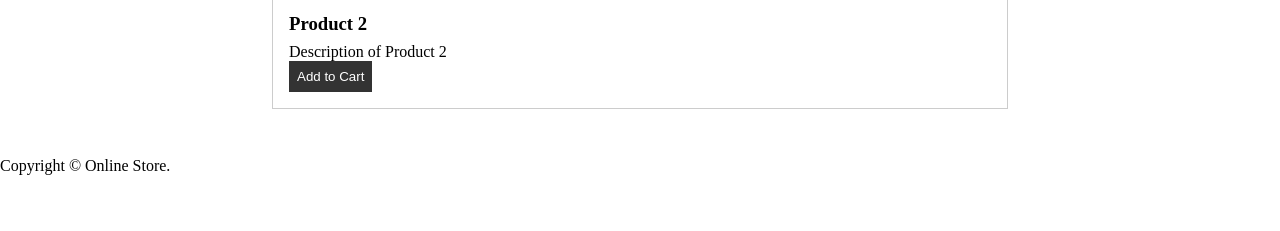
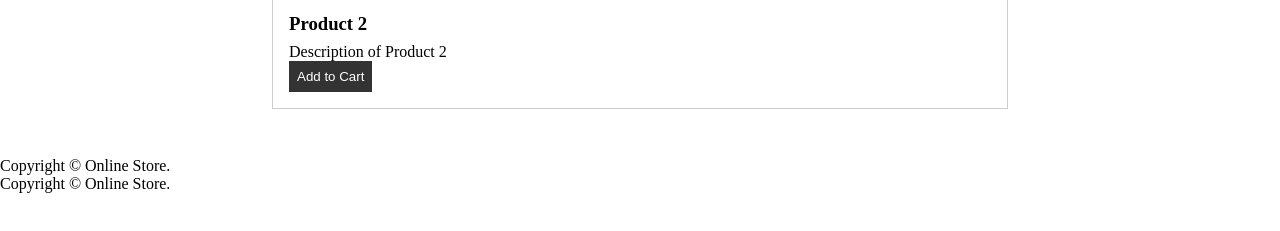
Before and after one commit to voohjohn534/Git-Workshop, a plain HTML site: page js/index.html in a window 1280 px wide. Shown: the part 329-560 px from the top of the page. Drawn offline with Linux system fonts and the light colour scheme.

Commit message:
i chnged html

```diff
--- a/js/index.html
+++ b/js/index.html
@@ -34,8 +34,9 @@
       </section>
     </main>
     <footer>
-      <p>Copyright © Online Store.
-    </footer>
+      <p>Copyright © Online Store.</p>
+
+    </footer><p>Copyright © Online Store.</p>
     <script src="index.js"></script>
   </body>
 </html>
```
